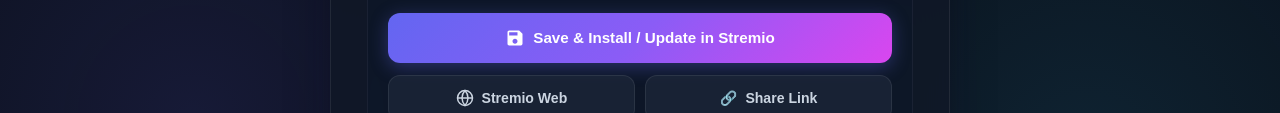
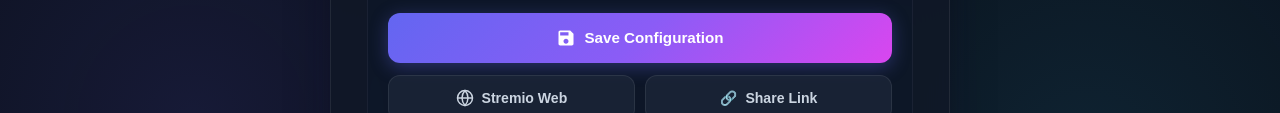
Before and after one commit to nifael06/nifael-ai-subtitle, a website: page public/index.html in a window 1280 px wide. Shown: the part 800-913 px from the top of the page. Drawn offline with Linux system fonts and the light colour scheme.

Commit message:
refactor: replace Save & Install button with Save Configuration button

```diff
--- a/public/index.html
+++ b/public/index.html
@@ -882,11 +882,11 @@
       </div>
 
       <div class="actions-grid">
-        <button class="btn-primary" id="saveInstallBtn" onclick="saveAndInstall()">
+        <button class="btn-primary" id="saveBtn" onclick="saveSettings()">
           <svg width="20" height="20" viewBox="0 0 24 24" fill="currentColor">
             <path d="M17 3H5c-1.11 0-2 .9-2 2v14c0 1.1.89 2 2 2h14c1.1 0 2-.9 2-2V7l-4-4zm-5 16c-1.66 0-3-1.34-3-3s1.34-3 3-3 3 1.34 3 3-1.34 3-3 3zm3-10H5V5h10v4z"/>
           </svg>
-          Save & Install / Update in Stremio
+          Save Configuration
         </button>
 
         <div style="display: grid; grid-template-columns: 1fr 1fr; gap: 0.65rem;">
```
